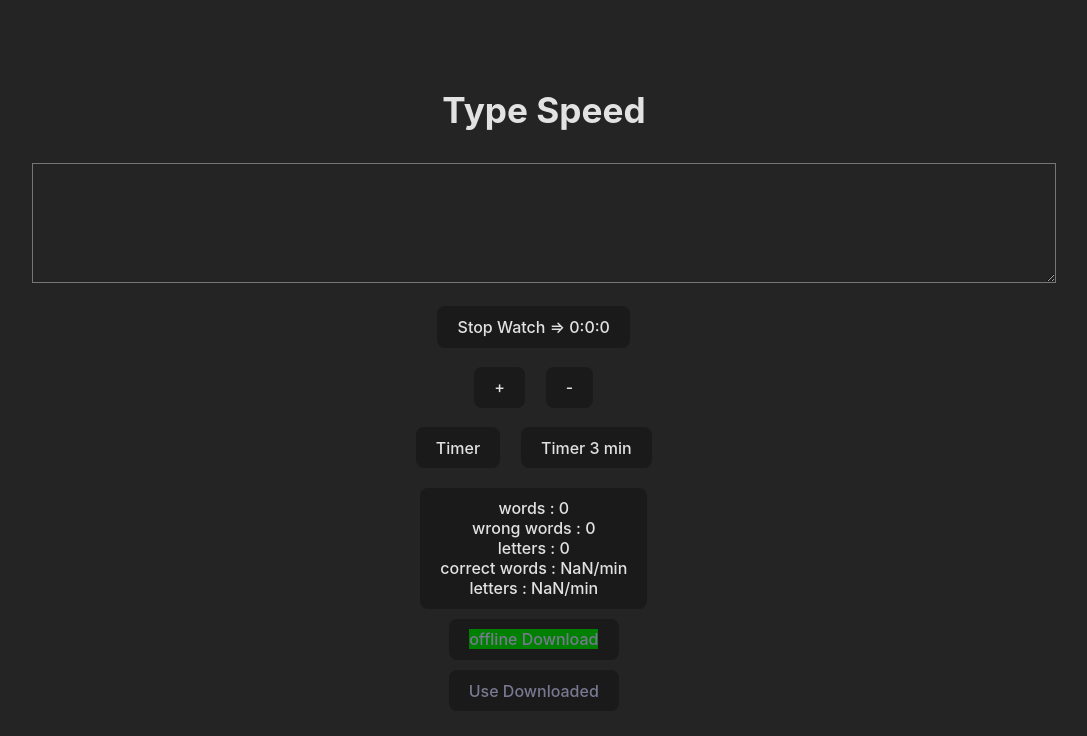
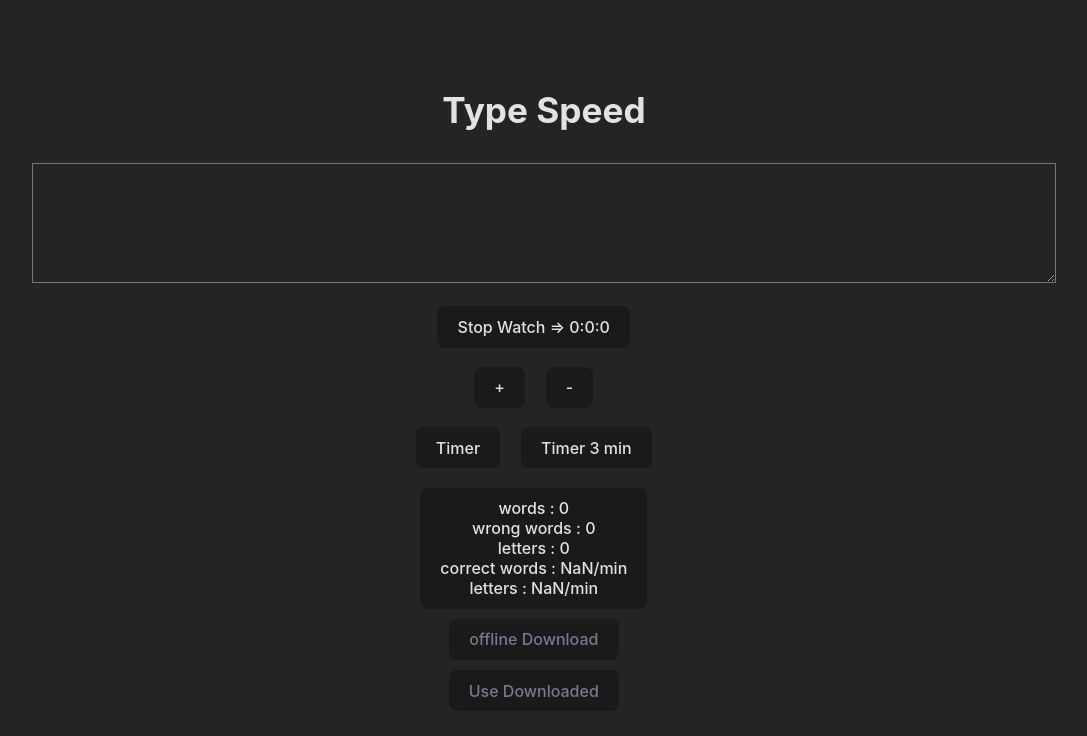
Before and after one commit to EmmanuelAkigbogun/love, a React (Vite) app in the folder love/: page / in a window 1280 px wide. Shown: the top 736 px of the page, without its empty margins (96-1183 px from the left). Built offline with nearby package versions, Linux system fonts and the light colour scheme; no server answers.

Commit message:
Update Files.jsx

```diff
--- a/love/src/Files.jsx
+++ b/love/src/Files.jsx
@@ -12,11 +12,12 @@ let stab=useRef(null)
     return(
         <>
         <section className="love">
-            <button>
-                <a style={{background:"green"}}
+            <button style={{position:"relative"}}>
+                <a style={{position:"absolutel"}}
                     onClick={async(e)=>{
                         let num=Number(prompt("Input a number"))
                         storedList=""
+e.target.style=background="green";
                         for (let i=1;i<num+1;i++){
                             storedList+=await fetchMethod(true)+"\n"+await fetchMethod(true)+"&"
                         }
```
